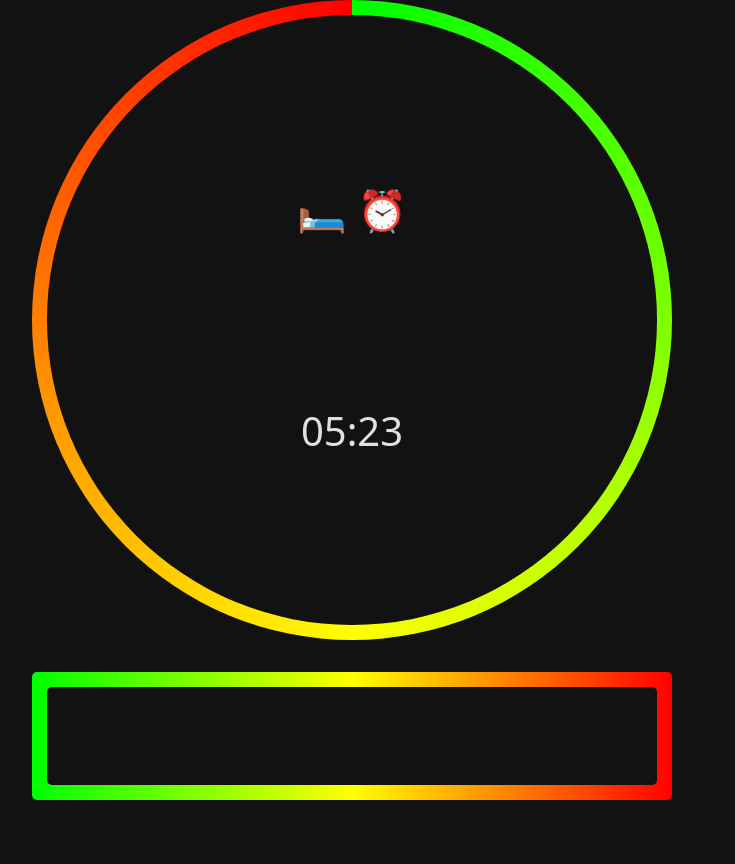
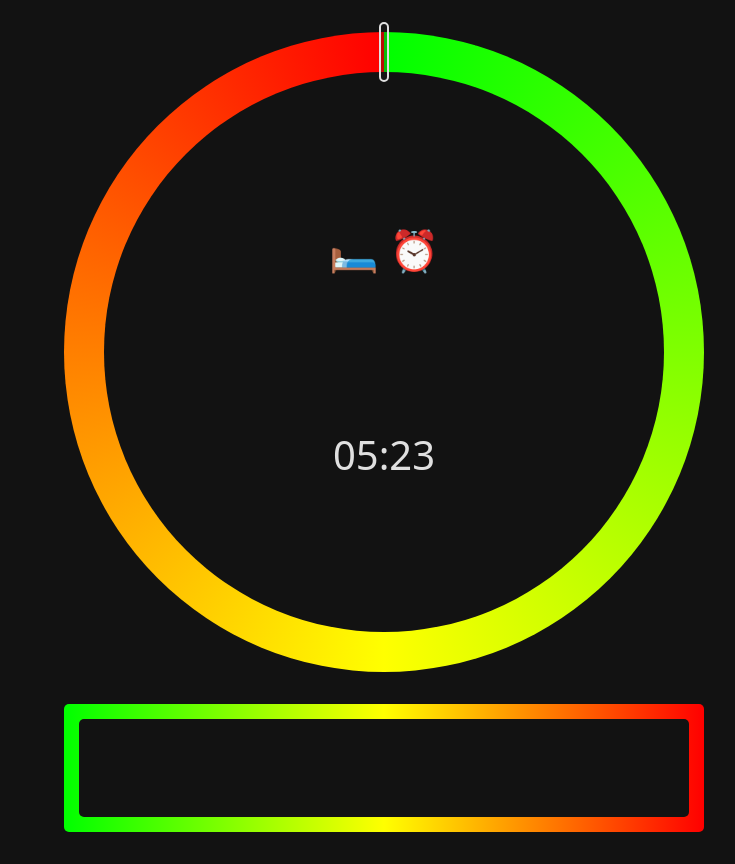
Before and after one commit to StephanPagel/StAnLo-Routine, a plain HTML site: page index.html in a window 1280 px wide. Shown: the whole page, without its empty margins (288-1023 px from the left). Before the commit the page ends 800 px from the top, so only its background shows below. Drawn offline with Linux system fonts and the light colour scheme.

Commit message:
⌖ add progress indicator to routine step circle

```diff
--- a/index.html
+++ b/index.html
@@ -6,14 +6,15 @@
     <title>StAnLo routine tracker</title>
     <link rel="stylesheet" href="src/style.css">
 </head>
-<body>
 
-</body>
-</html>
 <body>
 
     <main id="app">
+        <div class="wrapper">
             <div class="circle">
+                <div class="progress-indicator-wrapper">
+                    <div class="progress-indicator"></div>
+                </div>
                 <div class="inner-circle">
                     <div class="emoji">🛏️ ⏰</div>
                     <div class="time">05:23</div>
@@ -22,8 +23,10 @@
             <div class="box">
                 <div class="inner-box"></div>
             </div>
+        </div>
     </main>
 
     <script type="module" src="src/index.js"></script>
 
 </body>
+</html>
--- a/src/style.css
+++ b/src/style.css
@@ -11,10 +11,14 @@ body {
     display: flex;
     justify-content: center;
     align-items: center;
-    height: 100vh;
+}
+
+.wrapper {
+    padding: 5%;
 }
 
 .circle {
+    position: relative;
     background: conic-gradient(#00FF00, #FFFF00, #FF0000);    width: 50vw;
     aspect-ratio: 1 / 1;
     border-radius: 50%;
@@ -26,8 +30,9 @@ body {
 }
 
 .inner-circle {
+    position: absolute;
     background-color:#121212;
-    width: 100%;
+    width: calc(100% - 80px);
     aspect-ratio: 1 / 1;
     border-radius: 50%;
     display: flex;
@@ -35,6 +40,24 @@ body {
     align-items: center;
     flex-direction: column;
     font-size: 2.5rem;
+}
+
+.progress-indicator-wrapper {
+    width: 100%;
+    height: 100%;
+}
+
+.progress-indicator {
+    position: absolute;
+    width: 10px;
+    height: 60px;
+    top: -10px;
+    left: 50%;
+    border-radius: 5px;
+    border: 2px solid #E0E0E0;
+    background: rgba(30, 30, 30, 0.3);
+    transform: translateX(-50%);
+    z-index: 1;
 }
 
 .box {
```
Lines whose indentation alone changed are shown as unchanged.
